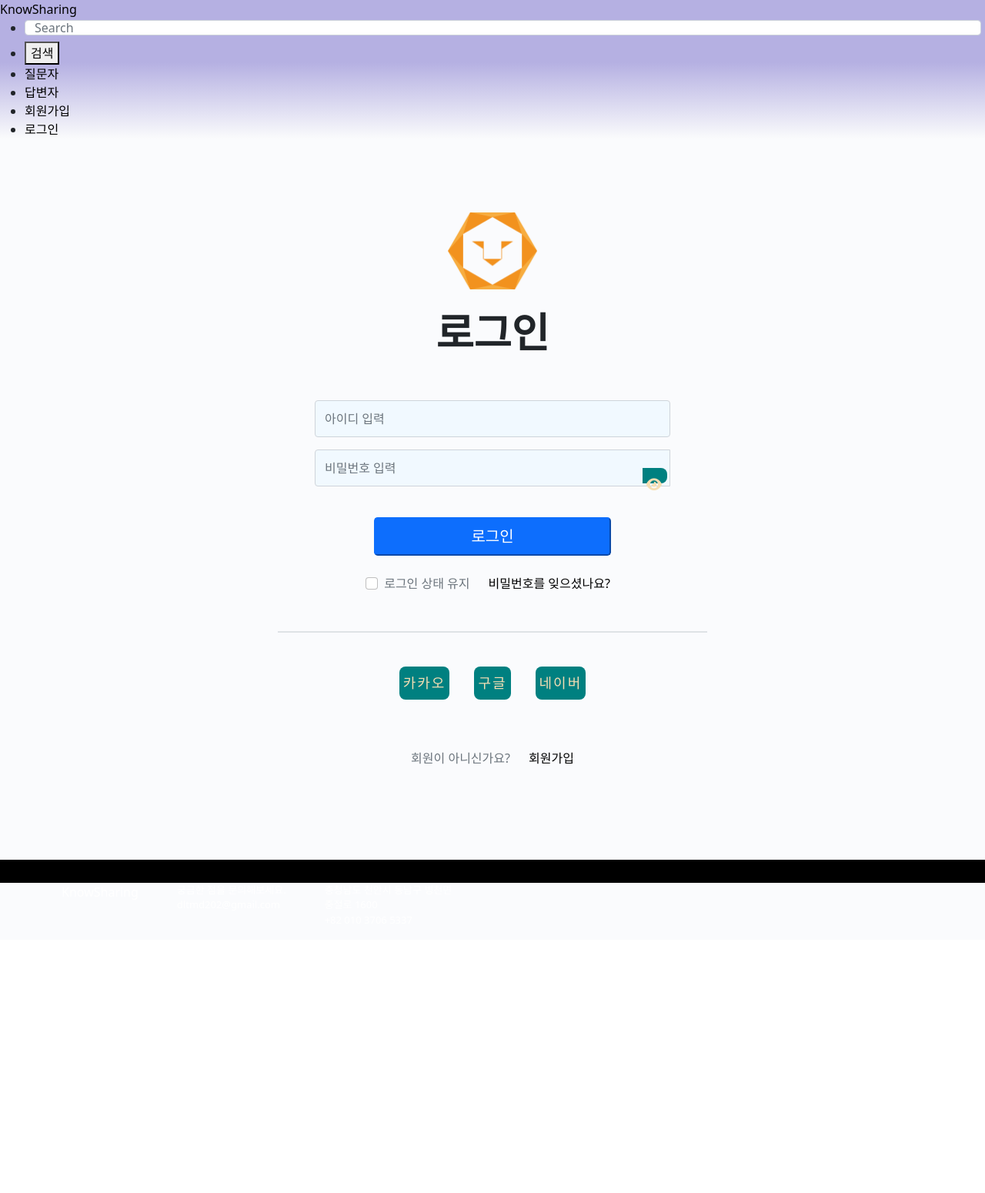
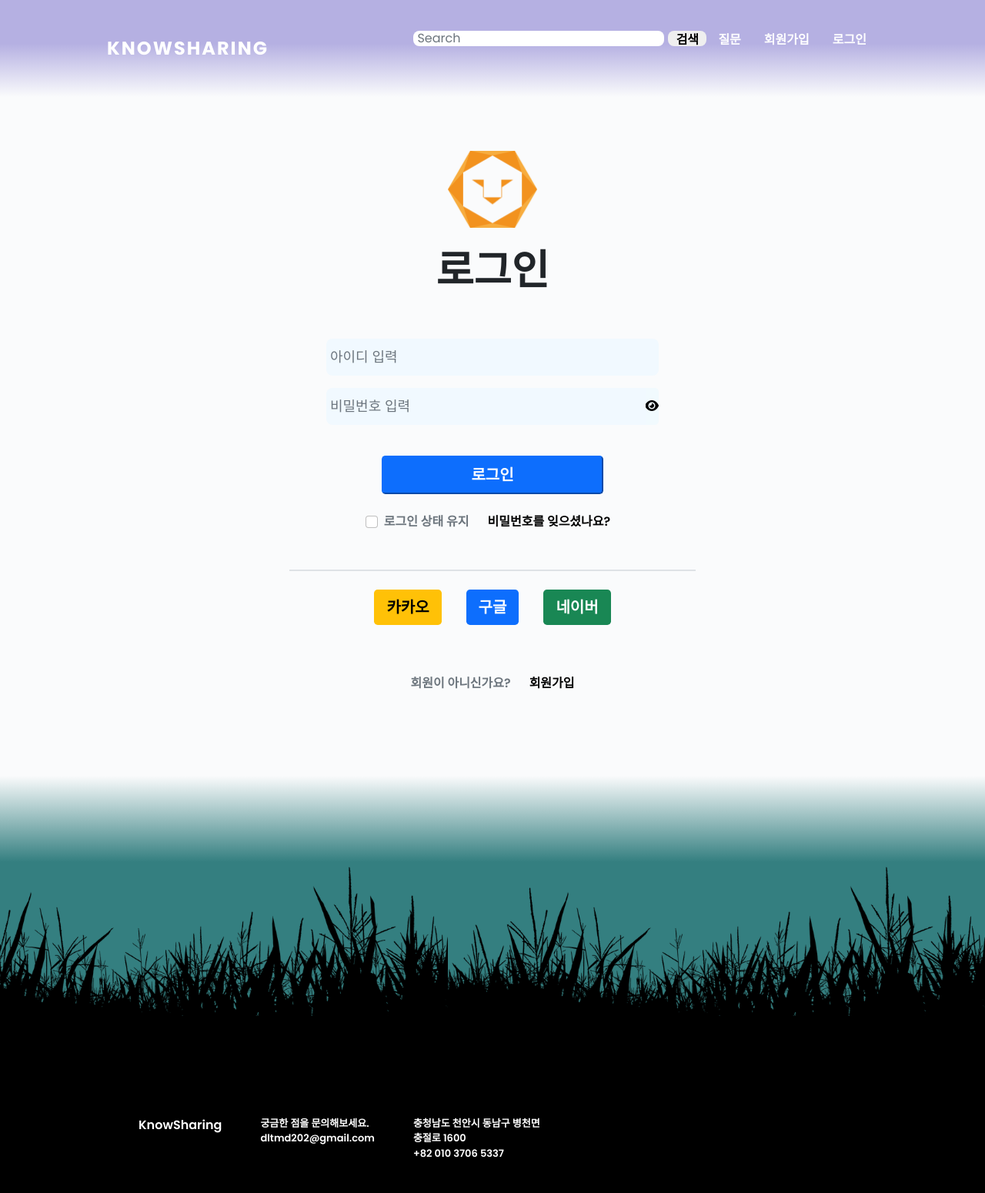
Before and after one commit to Dltmd202/Sharing_knowleadge, a Django app: page /user/login/ in a window 1280 px wide. Shown: the whole page at 77% size. Before the commit the page ends 1147 px from the top, so only its background shows below. Run offline with Django 3.2, Linux system fonts and the light colour scheme; some libraries are stand-ins or nearby versions.

Commit message:
user 템플릿 통일

```diff
--- a/answer/models.py
+++ b/answer/models.py
@@ -8,7 +8,7 @@ class Answer(models.Model):
     question_id = models.ForeignKey(Question, null=True, on_delete=models.SET_NULL)
     answer_date = models.DateTimeField(auto_now_add=True)
     user_id = models.ForeignKey(CustomUser, null=True, blank=True, on_delete=models.SET_NULL)
-    vote_count = models.IntegerField(default=True)
+    is_vote = models.BooleanField(default=False)
     is_chosen = models.BooleanField(default=False)
     answer_title = models.CharField(null=True, max_length=100)
     answer_desc = models.TextField(null=True)
--- a/home/static/home/css/navbar.css
+++ b/home/static/home/css/navbar.css
@@ -80,3 +80,12 @@ header a:hover
     color:white;
     text-decoration: none;
 }
+
+.form-control
+{
+    padding: 8px 5px;
+    font-size: 18px;
+    border-radius: 4px;
+    border: none;
+    border-radius: 8px;
+}
--- a/home/templates/home/index.html
+++ b/home/templates/home/index.html
@@ -5,8 +5,6 @@
     <meta name="viewport" content="width=device-width, initial-scale=1.0">
     <meta charset="UTF-8">
     <meta name="viewport" content="width=device-width, initial-scale=1, shrink-to-fit=no" />
-    <meta name="description" content="" />
-    <meta name="author" content="" />
     <link href="https://cdn.jsdelivr.net/npm/bootstrap@5.0.2/dist/css/bootstrap.min.css" rel="stylesheet" integrity="sha384-EVSTQN3/azprG1Anm3QDgpJLIm9Nao0Yz1ztcQTwFspd3yD65VohhpuuCOmLASjC" crossorigin="anonymous">
     <script src="https://cdn.jsdelivr.net/npm/bootstrap@5.0.2/dist/js/bootstrap.bundle.min.js" integrity="sha384-MrcW6ZMFYlzcLA8Nl+NtUVF0sA7MsXsP1UyJoMp4YLEuNSfAP+JcXn/tWtIaxVXM" crossorigin="anonymous"></script>
     <title>KnowSharing</title>
@@ -20,8 +18,6 @@
         <div class="textBx">
             <h2>likelion<br><span>KnowSharing</span></h2>
             <h3>지식 나눔 사이트</h3>
-            <input class="form-control" type="search" placeholder="Email adress" aria-label="Search" style="vertical-align: middle;">
-            <button class="btn" type="submit" >검색하기</button>
         </div>
     </section>
 <!--질문-->
--- a/home/templates/home/navbar.html
+++ b/home/templates/home/navbar.html
@@ -9,11 +9,12 @@
             <input class="form-control" id="search-input" type="search" placeholder="Search" aria-label="Search" style="vertical-align: middle; height: 20px; font-size: 16px;">
         </li>
         <li><button class="button search-button" onclick="searchQuestion()">검색</button></li>
-        <li><a href="{% url 'question_main' %}" onclick="toggleMenu()">질문자</a></li>
-        <li><a href="#answer" onclick="toggleMenu()">답변자</a></li>
+        <li><a href="{% url 'question_main' %}" onclick="toggleMenu()">질문</a></li>
         {% if user.is_authenticated %}
         <li><a href="" onclick="notYet()">결제</a></li>
+        <li><a href="{% url 'logout' %}" onclick="toggleMenu()">로그아웃</a></li>
         <li><a href="{% url 'mypage' %}" onclick="toggleMenu()">{{ user }}</a></li>
+
         {% else %}
         <li><a href="{% url 'register' %}" onclick="toggleMenu()">회원가입</a></li>
         <li><a href="{% url 'login' %}" onclick="toggleMenu()">로그인</a></li>
--- a/question/models.py
+++ b/question/models.py
@@ -13,6 +13,8 @@ class Question(models.Model):
     ques_desc = models.TextField()
     ques_point = models.IntegerField(null=True, blank=True)
     head_img = models.FileField(upload_to='question/images/%Y/%m/%d/', blank=True)
+    who_chosen = models.ForeignKey(CustomUser, null=True, on_delete=models.SET_NULL, related_name='who_chosen')
+    vote_count = models.IntegerField(default=0)
 
     def __str__(self):
         return str(self.pk) + ': ' + self.ques_title
--- a/question/templates/question/question_detail.html
+++ b/question/templates/question/question_detail.html
@@ -128,6 +128,11 @@
                         </div>
                         <hr>
                         <p>{{ answer.answer_desc | linebreaks }}</p>
+                        {% if answer.is_chosen %}
+                            채택
+                        {% else %}
+                            채택 x
+                        {% endif %}
                     </div>
                 </div>
             </section>
--- a/question/templates/question/question_form.html
+++ b/question/templates/question/question_form.html
@@ -8,10 +8,10 @@
         <form method="post" enctype="multipart/form-data">{% csrf_token %}
             <div class="row">
                 <div class="col-10">
-                    <h1>Q & A</h1>
+                    <h1 style="color: black">Q & A</h1>
                 </div>
-                <div class="col-2 custom-contentview px-3 py-3">
-                    <button type="submit" class="" style="border: white; background-color: white">
+                <div class="col-2 px-3 py-3">
+                    <button type="submit" class="btn">
                         <i class="fas fa-bookmark mx-2"> 제출하기</i></button>
                 </div>
             </div>
--- a/user/static/user/css/user.css
+++ b/user/static/user/css/user.css
@@ -60,3 +60,32 @@
     line-height: 1rem;
     color:#2699FB;
 }
+
+/* 배경 */
+.contain-all{
+    background: linear-gradient(#fafbfc 90% ,#347F80);
+}
+
+header{
+    background: linear-gradient(#B5B0E2 45% ,#fafbfc);
+}
+
+section
+{
+    padding: 100px;
+}
+
+/* i 태그 */
+
+.btn-custom{
+    padding: 10px 15px 10px 15px;
+    border-radius: 3px;
+}
+
+
+
+.eye-button{
+    border: none;
+    background-color: #f1fafe;
+    border-radius: 5px;
+}
--- a/user/templates/user/base.html
+++ b/user/templates/user/base.html
@@ -11,13 +11,17 @@
     <script src="{% static 'user/js/script.js' %}"></script>
     <link rel="stylesheet" type="text/css" href="{% static 'user/css/user.css' %}">
     <link rel="stylesheet" href="{% static 'home/css/style.css' %}">
+    <link rel="stylesheet" href="{% static 'home/css/home.css' %}">
+    <link rel="stylesheet" href="{% static 'home/css/navbar.css' %}">
+    <link rel="stylesheet" href="{% static 'home/css/footer.css' %}">
 </head>
 <body>
 {% include 'home/navbar.html' %}
-
+<section class="contain-all">
 {% block main_area %}
 {% endblock %}
-
+</section>
 {% include 'home/footer.html' %}
+<script src="{% static 'home/js/scripts.js' %}"></script>
 </body>
 </html>
--- a/user/templates/user/done.html
+++ b/user/templates/user/done.html
@@ -16,7 +16,7 @@
         <div class="display-5 my-5">환영합니다, {{ form.user_desc }}님!</div>
     </div>
     <div class="d-grid mx-5 mt-4 pb-5">
-        <a href="{% url 'login' %}" class="btn btn-lg btn-primary my-2">로그인 페이지로 이동</a>
-        <a href="/" class="btn btn-lg btn-danger my-2">홈으로 이동</a>
+        <a href="{% url 'login' %}" class="btn-lg btn-primary my-2">로그인 페이지로 이동</a>
+        <a href="/" class="btn-lg btn-danger my-2">홈으로 이동</a>
     </div>
 {% endblock %}
--- a/user/templates/user/login.html
+++ b/user/templates/user/login.html
@@ -18,7 +18,7 @@
         <div class="my-3">{{ form.username }}</div>
         <div class="my-3 input-group input-inside">
             {{ form.password }}
-            <button type="button" class="btn input-space" id="show-password-btn">
+            <button type="button" class="eye-button input-space" id="show-password-btn">
                 <i class="fas fa-eye"></i>
             </button>
         </div>
@@ -37,9 +37,9 @@
     </form>
     <div class="border-top border-2 mt-5"></div>
     <div class="row mx-5 mt-4 pb-5 justify-content-center">
-        <div class="col-auto btn btn-warning mx-3">카카오</div>
-        <div class="col-auto btn btn-primary mx-3">구글</div>
-        <div class="col-auto btn btn-success mx-3">네이버</div>
+        <div class="col-auto btn-lg btn-warning mx-3">카카오</div>
+        <div class="col-auto btn-lg btn-primary mx-3">구글</div>
+        <div class="col-auto btn-lg btn-success mx-3">네이버</div>
     </div>
     <div class="row mt-3 mb-5 justify-content-center">
         <div class="col-auto text-muted">회원이 아니신가요?</div>
--- a/user/templates/user/register.html
+++ b/user/templates/user/register.html
@@ -33,7 +33,7 @@
                 <div class="my-3">{{ wizard.form.username }}</div>
                 <div class="my-3 input-group input-inside">
                     {{ wizard.form.password }}
-                    <button type="button" class="btn input-space" id="show-password-btn">
+                    <button type="button" class="eye-button input-space" id="show-password-btn">
                         <i class="fas fa-eye"></i>
                     </button>
                 </div>
@@ -48,7 +48,7 @@
                 <div class="border-top border-2 my-4"></div>
                 <div class="my-3 input-group input-inside">
                     {{ wizard.form.email }}
-                    <button type="button" class="btn btn-primary rounded input-space" id="show-password-btn">
+                    <button type="button" class="btn-custom btn-primary rounded input-space" id="show-password-btn">
                         인증
                     </button>
                 </div>
```
Also changed, not shown: question/templates/question/base.html (+7 -1 lines), category/migrations/__init__.py (deleted).
